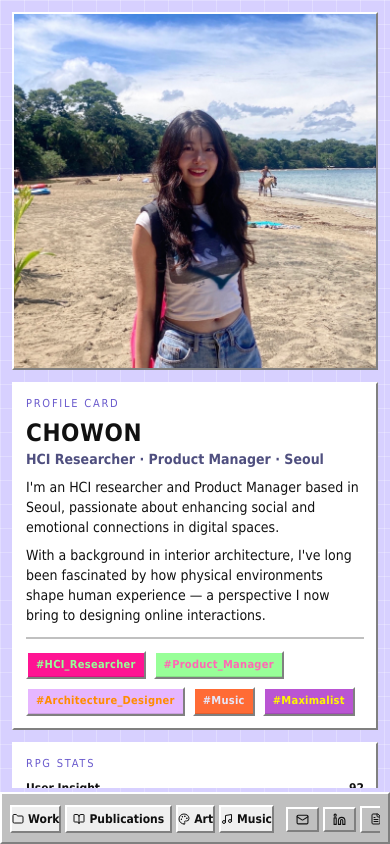
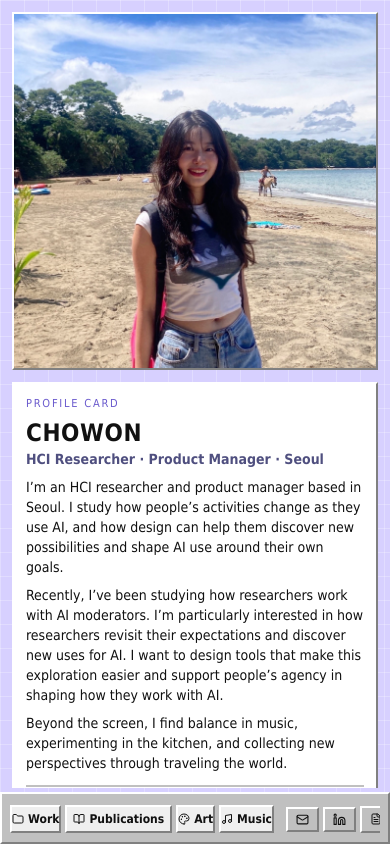
Before and after one commit to kangjowon1113-cyber/chowon-hp, a Next.js app: page / in a window 390 px wide. Built offline with nearby package versions, Linux system fonts and the light colour scheme.

Commit message:
Update About Me research profile across desktop and mobile

```diff
--- a/components/Desktop.tsx
+++ b/components/Desktop.tsx
@@ -5,6 +5,7 @@ import { type MouseEvent, type ReactNode, useEffect, useRef, useState } from "re
 import { EmailComposeWindow } from "@/components/EmailComposeWindow";
 import { FloatingCanvasWindow } from "@/components/FloatingCanvasWindow";
 import { HomeWindow } from "@/components/HomeWindow";
+import { profileBio, profileTags } from "@/components/profileContent";
 import { MyWorks, WORK_PROJECTS } from "@/components/MyWorks";
 import { Publications, type Publication } from "@/components/Publications";
 import { PublicationPdfWindow } from "@/components/PublicationPdfWindow";
@@ -271,21 +272,6 @@ const ARTWORK_DETAIL_IMG_WRAP_PROMINENT_CLASS =
   "flex w-full max-h-[min(65vmin,648px)] min-h-0 justify-center overflow-hidden";
 const ARTWORK_DETAIL_IMG_WRAP_PROMINENT_MOBILE_CLASS =
   "flex w-full max-h-[min(58vmin,432px)] min-h-0 justify-center overflow-hidden";
-
-const profileTags = [
-  { label: "#HCI_Researcher", textColor: "#98FF98", bgColor: "#FF1493" },
-  { label: "#Product_Manager", textColor: "#FF69B4", bgColor: "#98FF98" },
-  { label: "#Architecture_Designer", textColor: "#FF8C00", bgColor: "#E6B6FF" },
-  { label: "#Music", textColor: "#E6E6FA", bgColor: "#FF6B35" },
-  { label: "#Maximalist", textColor: "#FFF700", bgColor: "#BA55D3" },
-] as const;
-
-const mobileStats = [
-  { label: "User Insight", value: 92, color: "bg-[#7b68ee]" },
-  { label: "Problem Solving", value: 88, color: "bg-[#4cc9f0]" },
-  { label: "Storytelling", value: 83, color: "bg-[#ff4d8d]" },
-  { label: "Visual Taste", value: 90, color: "bg-[#f9c74f]" },
-];
 
 type Sticker = {
   id: string;
@@ -848,15 +834,11 @@ export function Desktop() {
                   <p className="text-[11px] uppercase tracking-[0.16em] text-[#6a5acd]">Profile Card</p>
                   <h1 className="mt-1 text-2xl font-black tracking-wide">CHOWON</h1>
                   <p className="text-sm font-bold text-[#4f4f7f]">HCI Researcher · Product Manager · Seoul</p>
-                  <p className="mt-2 text-sm leading-5">
-                    I&apos;m an HCI researcher and Product Manager based in Seoul, passionate about
-                    enhancing social and emotional connections in digital spaces.
-                  </p>
-                  <p className="mt-2 text-sm leading-5">
-                    With a background in interior architecture, I&apos;ve long been fascinated by how
-                    physical environments shape human experience — a perspective I now bring to designing
-                    online interactions.
-                  </p>
+                  {profileBio.map((paragraph) => (
+                    <p key={paragraph} className="mt-2 text-sm leading-5">
+                      {paragraph}
+                    </p>
+                  ))}
                   <div className="mt-3 border-t-2 border-[#c0c0c0] pt-3">
                     <div className="flex flex-wrap gap-2">
                       {profileTags.map((item) => (
@@ -869,22 +851,6 @@ export function Desktop() {
                         </span>
                       ))}
                     </div>
-                  </div>
-                </div>
-                <div className="win98-outset bg-white p-3">
-                  <p className="text-[11px] uppercase tracking-[0.16em] text-[#6a5acd]">RPG Stats</p>
-                  <div className="mt-2 space-y-2">
-                    {mobileStats.map((stat) => (
-                      <div key={stat.label}>
-                        <div className="mb-1 flex items-center justify-between text-xs font-bold">
-                          <span>{stat.label}</span>
-                          <span>{stat.value}</span>
-                        </div>
-                        <div className="win98-inset h-4 bg-[#efefef] p-[2px]">
-                          <div className={`h-full ${stat.color}`} style={{ width: `${stat.value}%` }} />
-                        </div>
-                      </div>
-                    ))}
                   </div>
                 </div>
               </article>
--- a/components/HomeWindow.tsx
+++ b/components/HomeWindow.tsx
@@ -1,6 +1,7 @@
 "use client";
 
 import { RetroWindow } from "@/components/RetroWindow";
+import { profileBio, profileTags } from "@/components/profileContent";
 
 type HomeWindowProps = {
   isOpen: boolean;
@@ -19,22 +20,6 @@ const mainPhoto = {
   title: "Photo 01",
   src: "/home/1_PC.jpg",
 };
-
-const stats = [
-  { label: "User Insight", value: 92, color: "bg-[#7b68ee]" },
-  { label: "Problem Solving", value: 88, color: "bg-[#4cc9f0]" },
-  { label: "Storytelling", value: 83, color: "bg-[#ff4d8d]" },
-  { label: "Visual Taste", value: 90, color: "bg-[#f9c74f]" },
-];
-
-/** Candy-pop button bg + keyword text color (user-specified hex per tag). */
-const profileTags = [
-  { label: "#HCI_Researcher", textColor: "#98FF98", bgColor: "#FF1493" },
-  { label: "#Product_Manager", textColor: "#FF69B4", bgColor: "#98FF98" },
-  { label: "#Architecture_Designer", textColor: "#FF8C00", bgColor: "#E6B6FF" },
-  { label: "#Music", textColor: "#E6E6FA", bgColor: "#FF6B35" },
-  { label: "#Maximalist", textColor: "#FFF700", bgColor: "#BA55D3" },
-] as const;
 
 export function HomeWindow({
   isOpen,
@@ -74,21 +59,16 @@ export function HomeWindow({
           </div>
         </section>
 
-        <section className="grid min-h-0 h-full grid-rows-[minmax(0,1fr)_minmax(88px,0.24fr)] gap-3">
-          <article className="win98-inset min-h-0 overflow-y-auto bg-white p-3">
+        <section className="min-h-0 h-full">
+          <article className="win98-inset h-full min-h-0 overflow-y-auto bg-white p-3">
             <p className="text-[11px] uppercase tracking-[0.18em] text-[#6a5acd]">Profile Card</p>
             <h3 className="mt-1 text-2xl font-black tracking-wide">CHOWON</h3>
             <p className="text-sm font-bold text-[#4f4f7f]">HCI Researcher · Product Manager · Seoul</p>
-            <p className="mt-2 text-sm leading-5">
-              I&apos;m an HCI researcher and Product Manager based in Seoul, passionate about
-              enhancing social and emotional connections in digital spaces.
-            </p>
-            <p className="mt-2 text-sm leading-5">
-              With a background in interior architecture, I&apos;ve long been fascinated by how
-              physical environments shape human experience — a perspective I now bring to designing
-              online interactions. Beyond the screen, I find balance in music, experimenting in the
-              kitchen, and collecting moments from the world with curiosity.
-            </p>
+            {profileBio.map((paragraph) => (
+              <p key={paragraph} className="mt-2 text-sm leading-5">
+                {paragraph}
+              </p>
+            ))}
             <div className="mt-3 border-t-2 border-[#c0c0c0] pt-3">
               <div className="flex flex-wrap gap-2">
                 {profileTags.map((item) => (
@@ -103,22 +83,6 @@ export function HomeWindow({
               </div>
             </div>
           </article>
-
-          <article className="win98-inset min-h-0 overflow-y-auto bg-white p-3">
-            <div className="space-y-3">
-              {stats.map((stat) => (
-                <div key={stat.label}>
-                  <div className="mb-1 flex items-center justify-between text-xs font-bold">
-                    <span>{stat.label}</span>
-                    <span>{stat.value}</span>
-                  </div>
-                  <div className="win98-inset h-4 bg-[#efefef] p-[2px]">
-                    <div className={`h-full ${stat.color}`} style={{ width: `${stat.value}%` }} />
-                  </div>
-                </div>
-              ))}
-            </div>
-          </article>
         </section>
       </div>
     </RetroWindow>
--- /dev/null
+++ b/components/profileContent.ts
@@ -0,0 +1,14 @@
+export const profileBio = [
+  "I’m an HCI researcher and product manager based in Seoul. I study how people’s activities change as they use AI, and how design can help them discover new possibilities and shape AI use around their own goals.",
+  "Recently, I’ve been studying how researchers work with AI moderators. I’m particularly interested in how researchers revisit their expectations and discover new uses for AI. I want to design tools that make this exploration easier and support people’s agency in shaping how they work with AI.",
+  "Beyond the screen, I find balance in music, experimenting in the kitchen, and collecting new perspectives through traveling the world.",
+] as const;
+
+/** Preserve the original candy-pop background and text color pairs. */
+export const profileTags = [
+  { label: "#Human_AI_Interaction", textColor: "#98FF98", bgColor: "#FF1493" },
+  { label: "#Work_Practices", textColor: "#FF69B4", bgColor: "#98FF98" },
+  { label: "#Human_Agency", textColor: "#FF8C00", bgColor: "#E6B6FF" },
+  { label: "#Participatory_Design", textColor: "#E6E6FA", bgColor: "#FF6B35" },
+  { label: "#Interaction_Design", textColor: "#FFF700", bgColor: "#BA55D3" },
+] as const;
```
